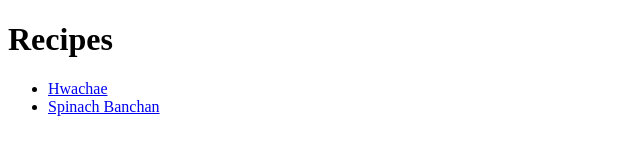
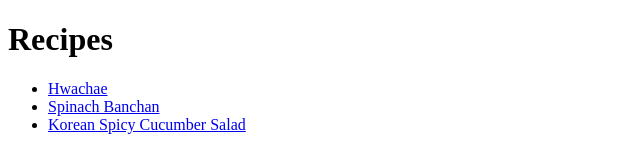
Before and after one commit to IcedPeppermintTea/web-recipes, a plain HTML site: page index.html in a window 1280 px wide. Shown: the whole page, without its empty margins (0-640 px from the left). Drawn offline with Linux system fonts and the light colour scheme.

Commit message:
Updated README.md

```diff
--- a/index.html
+++ b/index.html
@@ -10,6 +10,7 @@
         <ul>
             <li><a href="./recipes/hwachae.html">Hwachae</a></li>
             <li><a href="./recipes/spinach-banchan.html">Spinach Banchan</a></li>
+            <li><a href="./recipes/kr-cucumber-salad.html">Korean Spicy Cucumber Salad</a></li>
         </ul>
     </body>
 </html>
```
